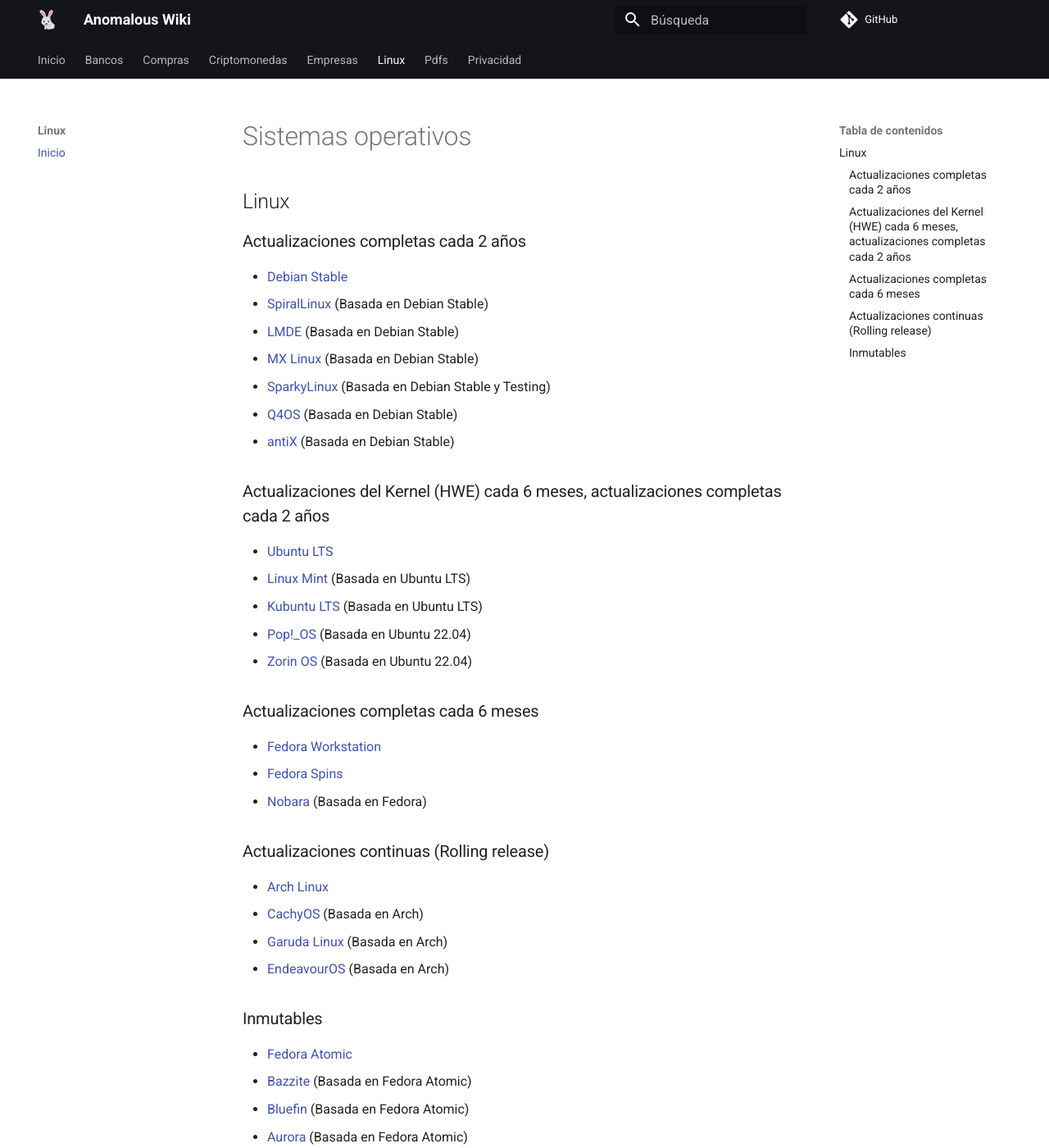
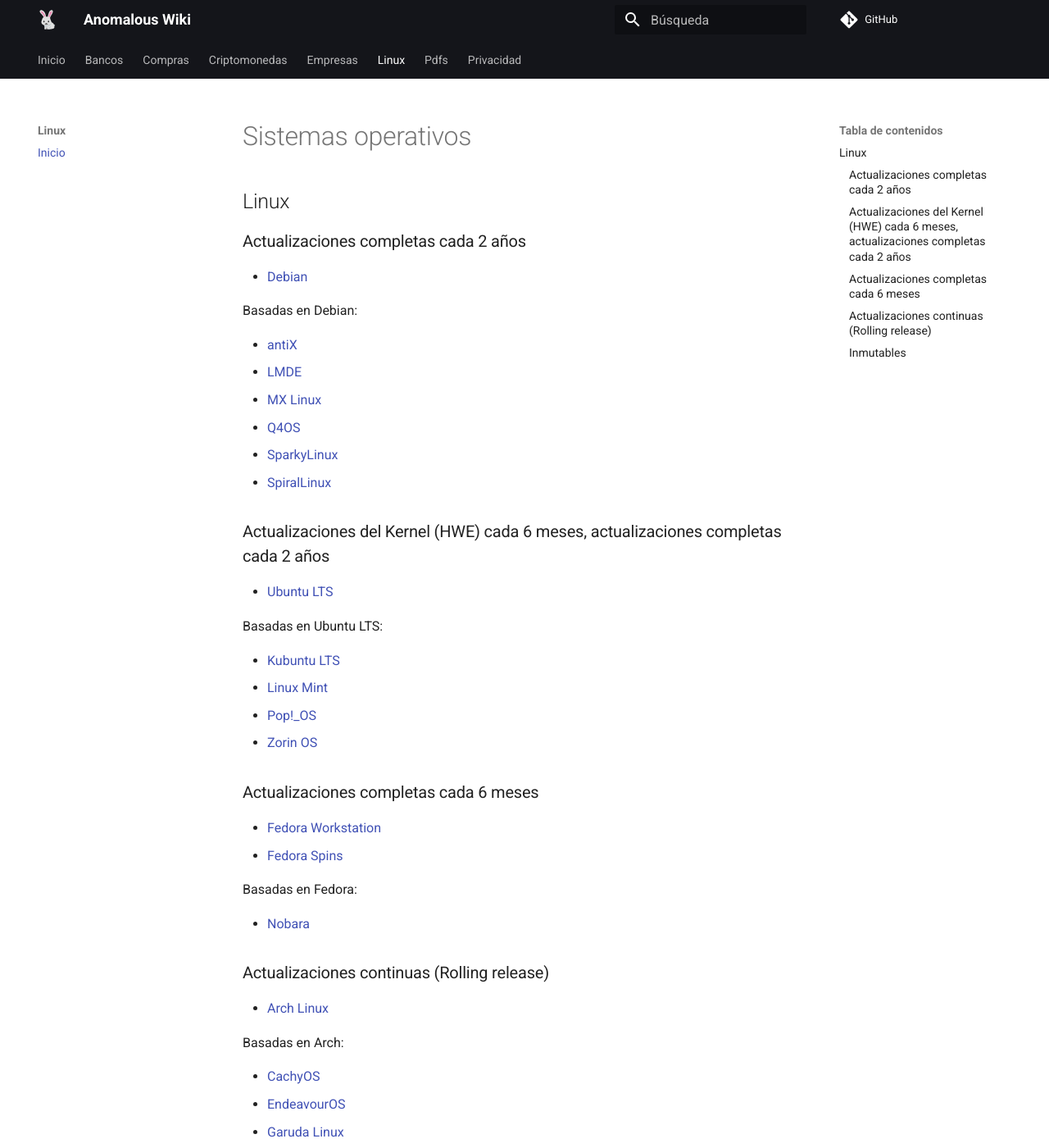
Before and after one commit to anomalouscode/wiki, an MkDocs documentation site: the page built from docs/linux/index.md, in a window 1280 px wide and 1400 px high. Shown: the whole window at 82% size. Built offline with MkDocs 1.6.1 and Material for MkDocs 9.7.7, drawn with Linux system fonts in a browser that asks for light colours; comment, search, counter and statistics services are not loaded; some of the changed text lies outside the part shown.

Commit message:
Update index.md

```diff
--- a/docs/linux/index.md
+++ b/docs/linux/index.md
@@ -8,38 +8,54 @@
 
 ### Actualizaciones completas cada 2 años
 
-- [Debian Stable](https://debian.org/)
-- [SpiralLinux](https://spirallinux.github.io/) (Basada en Debian Stable)
-- [LMDE](https://linuxmint.com/download_lmde.php) (Basada en Debian Stable)
-- [MX Linux](https://mxlinux.org/) (Basada en Debian Stable)
-- [SparkyLinux](https://sparkylinux.org/) (Basada en Debian Stable y Testing)
-- [Q4OS](https://q4os.org/) (Basada en Debian Stable)
-- [antiX](https://antixlinux.com/) (Basada en Debian Stable)
+- [Debian](https://debian.org/)
+
+Basadas en Debian:
+
+- [antiX](https://antixlinux.com/)
+- [LMDE](https://linuxmint.com/download_lmde.php)
+- [MX Linux](https://mxlinux.org/)
+- [Q4OS](https://q4os.org/)
+- [SparkyLinux](https://sparkylinux.org/)
+- [SpiralLinux](https://spirallinux.github.io/)
 
 ### Actualizaciones del Kernel (HWE) cada 6 meses, actualizaciones completas cada 2 años
 
 - [Ubuntu LTS](https://ubuntu.com/desktop)
-- [Linux Mint](https://linuxmint.com/) (Basada en Ubuntu LTS)
-- [Kubuntu LTS](https://kubuntu.org/) (Basada en Ubuntu LTS)
-- [Pop!_OS](https://pop.system76.com/) (Basada en Ubuntu 22.04)
-- [Zorin OS](https://zorin.com/os/) (Basada en Ubuntu 22.04)
+
+Basadas en Ubuntu LTS:
+
+- [Kubuntu LTS](https://kubuntu.org/)
+- [Linux Mint](https://linuxmint.com/)
+- [Pop!_OS](https://pop.system76.com/)
+- [Zorin OS](https://zorin.com/os/)
 
 ### Actualizaciones completas cada 6 meses
 
 - [Fedora Workstation](https://fedoraproject.org/workstation/)
 - [Fedora Spins](https://fedoraproject.org/spins/)
-- [Nobara](https://nobaraproject.org/) (Basada en Fedora)
+
+Basadas en Fedora:
+
+- [Nobara](https://nobaraproject.org/)
 
 ### Actualizaciones continuas (Rolling release)
 
 - [Arch Linux](https://archlinux.org/)
-- [CachyOS](https://cachyos.org/) (Basada en Arch)
-- [Garuda Linux](https://garudalinux.org/) (Basada en Arch)
-- [EndeavourOS](https://endeavouros.com/) (Basada en Arch)
+
+Basadas en Arch:
+
+- [CachyOS](https://cachyos.org/)
+- [EndeavourOS](https://endeavouros.com/)
+- [Garuda Linux](https://garudalinux.org/)
+- [Manjaro](https://manjaro.org/)
 
 ### Inmutables
+
 - [Fedora Atomic](https://fedoraproject.org/atomic-desktops/)
-- [Bazzite](https://bazzite.gg/) (Basada en Fedora Atomic)
-- [Bluefin](https://projectbluefin.io/) (Basada en Fedora Atomic)
-- [Aurora](https://getaurora.dev/) (Basada en Fedora Atomic)
-- [Vanilla OS](https://vanillaos.org/) (Basada en Debian Sid)
+
+Basadas en Fedora Atomic:
+
+- [Aurora](https://getaurora.dev/)
+- [Bazzite](https://bazzite.gg/)
+- [Bluefin](https://projectbluefin.io/)
```
